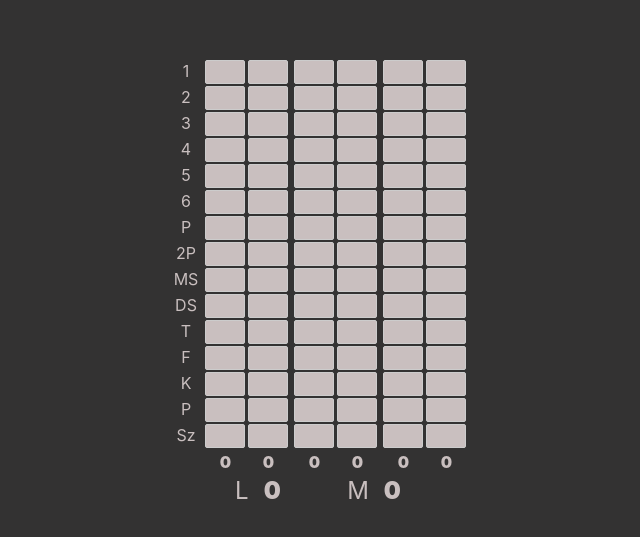
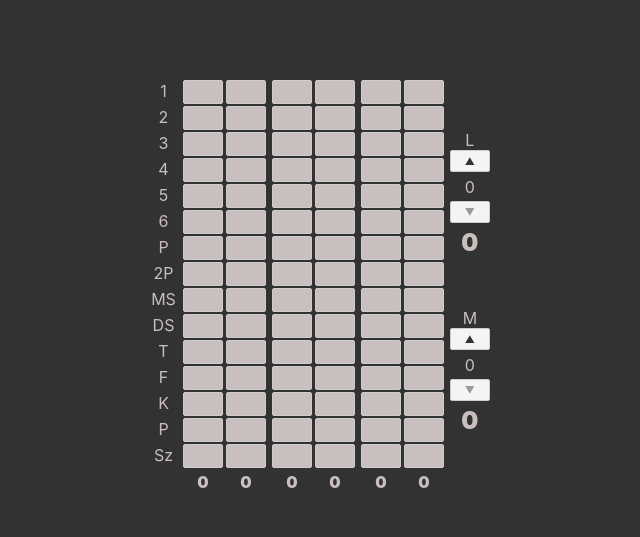
Before and after one commit to Qbius/pokos, a Svelte app: page / in a window 1280 px wide. Shown: the part 113-650 px from the top of the page, without its empty margins (322-962 px from the left). Built offline with nearby package versions, Linux system fonts and the light colour scheme.

Commit message:
compaaaact

```diff
--- a/src/App.svelte
+++ b/src/App.svelte
@@ -1,6 +1,7 @@
 <script>
 	import Column from './Column.svelte';
-	import {first, secnd, l_scores, m_scores} from './sections.js';
+	import Scorer from './Scorer.svelte';
+	import {first, secnd} from './sections.js';
 </script>
 
 
@@ -25,25 +26,14 @@
 			{#each [...Array(6).keys()] as i}
 			<Column
 			label={(i % 2 === 0) ? 'L' : 'M'}
-			prev={(i > 1) ? ((i % 2 === 0) ? l_scores : m_scores)[Math.floor((i - 2) / 2)] : 0}
 			total_index={Math.floor(i / 2)}
 			premiums={i > 1}
 			/>
 			{/each}
 		</div>
 		<div id="scores">
-			<div class="fscoring-col">
-				<span>L</span>
-				<span class="fscoring-span">
-					{$l_scores.reduce((a, b) => a + Math.round(b), 0)}
-				</span>
-			</div>
-			<div class="fscoring-col">
-				<span>M</span>
-				<span class="fscoring-span">
-					{$m_scores.reduce((a, b) => a + Math.round(b), 0)}
-				</span>
-			</div>
+			<Scorer label="L"/>
+			<Scorer label="M"/>
 		</div>
 	</div>
 </main>
@@ -60,7 +50,6 @@
 	#content {
 		margin: auto;
 		display: flex;
-		flex-direction: column;
 	}
 
 	#rowlabels {
@@ -74,24 +63,13 @@
 	}
 
 	#scores {
-		font-size: 24px;
 		color: var(--foreground-color);
 		display: flex;
+		flex-direction: column;
 		justify-content: space-evenly;
 		align-items: center;
 		margin-bottom: 10px;
-	}
-
-	.fscoring-col {
-		display: flex;
-		justify-content: center;
-		align-items: center;
-	}
-
-	.fscoring-span {
-		margin-left: 15px;
-		font-weight: 1000;
-		text-align: center;
+		margin-left: 5px;
 	}
 
 	@media (min-width: 640px) {
--- a/src/Column.svelte
+++ b/src/Column.svelte
@@ -12,20 +12,23 @@
     $: secnd_score = secnd_score_raw.map(n => n ? n : 0);
     $: first_raw = first_score.reduce((a, b) => a + Math.round(b), 0);
     $: first_bonus = (premiums ? Math.sign(first_raw) * 50 : 0);
+    $: secnd_bonus = ((premiums && secnd_score.every(s => s > 0)) ? 100 : 0);
     $: first_total = first_raw + first_bonus;
     $: ((label === 'L') ? l_scores : m_scores).update(scr => {
         console.log(secnd_score.every(s => s > 0))
         if (scr)
-            scr[total_index] = first_total + secnd_score.reduce((a, b) => a + b, 0) + ((premiums && secnd_score.every(s => s > 0)) ? 100 : 0);
+            scr[total_index] = first_total + secnd_score.reduce((a, b) => a + b, 0) + secnd_bonus;
         return scr
     });
     $: total = ((label === 'L') ? $l_scores : $m_scores)[total_index];
     $: olcolor = (first_bonus > 0) ? 'green' : (first_bonus < 0) ? 'red' : 'transparent';
+    $: oxcolor = (secnd_bonus > 0) ? 'purple' : 'transparent';
 </script>
 
 <div id="component" style="margin-left: {(label === 'L') ? '5' : '2'}px;">
     {#if premiums}
-    <div style="width: var(--scorecell-width); height: 156px; position: absolute; z-index: 2; left: 0; top: 0; background-color: {olcolor}; opacity: 0.3; pointer-events: none;"/>
+    <div style="width: var(--scorecell-width); height: 156px; position: absolute; z-index: 2; left: 0; top: 0px; background-color: {olcolor}; opacity: 0.3; pointer-events: none;"/>
+    <div style="width: var(--scorecell-width); height: 234px; position: absolute; z-index: 2; left: 0; top: 156px; background-color: {oxcolor}; opacity: 0.3; pointer-events: none;"/>
     {/if}
     {#each first as _section, index}
     <input class="cell-input" type="number" bind:value={first_score_raw[index]}>
--- /dev/null
+++ b/src/Scorer.svelte
@@ -0,0 +1,29 @@
+<script>
+    import {l_scores, m_scores} from './sections.js';
+
+    export let label;
+
+    let zapascount = 0;
+    $: total = ((label === 'L') ? $l_scores : $m_scores).reduce((a, b) => a + b, 0);
+</script>
+
+<div id="component">
+    <span>{label}</span>
+    <button class="zapas-button" on:click={() => ++zapascount}>▲</button>
+    <span>{zapascount}</span>
+    <button class="zapas-button" on:click={() => --zapascount} disabled={zapascount === 0} style="margin-top: 4px;">▼</button>
+    <span style="font-size: 24px; font-weight: 1000;">{total}</span>
+</div>
+
+<style>
+    #component {
+        display: flex;
+        flex-direction: column;
+        align-items: center;
+    }
+
+    .zapas-button {
+        font-size: 10px;
+        width: 40px;
+    }
+</style>
```
